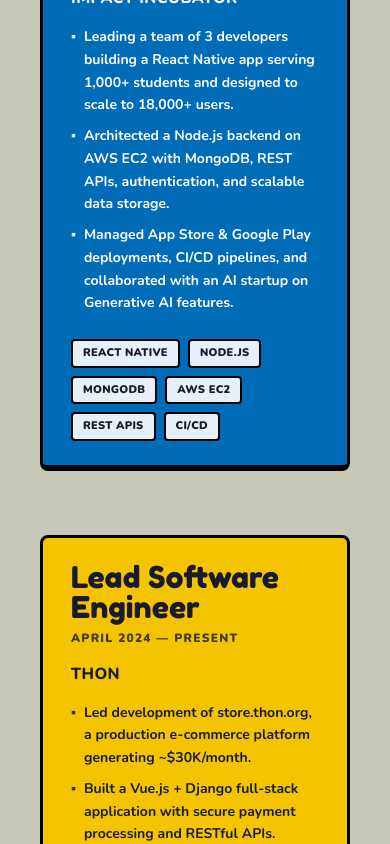
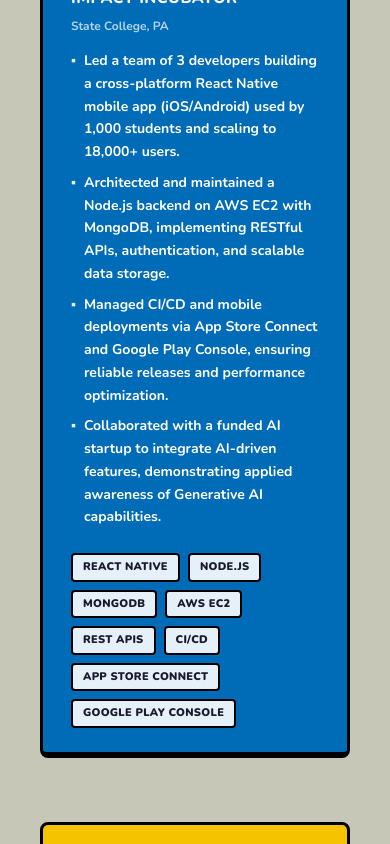
Before and after one commit to kunjp127/kunjp127.github.io, a React (Vite) app: page / in a window 390 px wide. Shown: the part 2120-2964 px from the top of the page. Built offline with nearby package versions, Linux system fonts and the light colour scheme.

Commit message:
More robist experience descriptions

```diff
--- a/index.html
+++ b/index.html
@@ -4,7 +4,72 @@
     <meta charset="UTF-8" />
     <link rel="icon" type="image/svg+xml" href="/favicon.svg" />
     <meta name="viewport" content="width=device-width, initial-scale=1.0" />
-    <title>Kunj Portfolio</title>
+    <title>Kunj Patel — Full-Stack Software Engineer</title>
+    <meta name="description" content="Kunj Patel is a Full-Stack Software Engineer with experience in React, Node.js, AWS, Django, and Vue.js. Penn State CS + MBA. Open to work." />
+    <meta name="keywords" content="Kunj Patel, Software Engineer, Full Stack Developer, React, Node.js, AWS, Django, Vue.js, Penn State, React Native, Python, TypeScript" />
+    <meta property="og:title" content="Kunj Patel — Full-Stack Software Engineer" />
+    <meta property="og:description" content="Full-Stack Engineer building scalable platforms. Led e-commerce generating $30K/month, mobile apps serving 18K+ users, and cloud-native architectures on AWS." />
+    <meta property="og:type" content="website" />
+    <script type="application/ld+json">
+    {
+      "@context": "https://schema.org",
+      "@type": "Person",
+      "name": "Kunj Patel",
+      "jobTitle": "Full-Stack Software Engineer",
+      "url": "https://github.com/kunjp127",
+      "email": "kunjp0127@gmail.com",
+      "telephone": "(570) 780-1667",
+      "sameAs": [
+        "https://www.linkedin.com/in/kunj-patel-a88350237/",
+        "https://github.com/kunjp127"
+      ],
+      "knowsAbout": [
+        "Java", "JavaScript", "TypeScript", "Python", "C/C++", "Dart",
+        "React", "React Native", "Vue.js", "Next.js", "Flutter", "Django", "Node.js",
+        "AWS", "Docker", "Git", "Linux", "MongoDB", "PostgreSQL",
+        "REST APIs", "CI/CD", "Agile/Scrum", "PCI DSS", "CloudFormation"
+      ],
+      "alumniOf": [
+        {
+          "@type": "EducationalOrganization",
+          "name": "The Pennsylvania State University",
+          "department": "Master of Business Administration (MBA)",
+          "startDate": "2025-08",
+          "endDate": "2026-05"
+        },
+        {
+          "@type": "EducationalOrganization",
+          "name": "The Pennsylvania State University",
+          "department": "Bachelor of Science in Computer Science",
+          "startDate": "2021-08",
+          "endDate": "2025-05"
+        }
+      ],
+      "hasCredential": [
+        {
+          "@type": "EducationalOccupationalCredential",
+          "name": "AWS Certified AI Practitioner",
+          "credentialCategory": "Professional Certification",
+          "recognizedBy": {
+            "@type": "Organization",
+            "name": "Amazon Web Services"
+          }
+        }
+      ],
+      "hasOccupation": [
+        {
+          "@type": "Occupation",
+          "name": "Lead Software Engineer",
+          "occupationalCategory": "15-1252.00",
+          "skills": "React Native, Node.js, MongoDB, AWS EC2, CI/CD, REST APIs"
+        }
+      ],
+      "worksFor": {
+        "@type": "Organization",
+        "name": "Impact Incubator"
+      }
+    }
+    </script>
   </head>
   <body>
     <div id="root"></div>
--- a/src/components/Experience.tsx
+++ b/src/components/Experience.tsx
@@ -14,7 +14,9 @@
   interface Job {
     role: string;
     company: string;
+    subtitle?: string;
     period: string;
+    location: string;
     color: LegoColor;
     points: string[];
     stack: string[];
@@ -25,11 +27,13 @@
       role: "Lead Software Engineer",
       company: "Impact Incubator",
       period: "May 2025 — Present",
+      location: "State College, PA",
       color: "blue",
       points: [
-        "Leading a team of 3 developers building a React Native app serving 1,000+ students and designed to scale to 18,000+ users.",
-        "Architected a Node.js backend on AWS EC2 with MongoDB, REST APIs, authentication, and scalable data storage.",
-        "Managed App Store & Google Play deployments, CI/CD pipelines, and collaborated with an AI startup on Generative AI features.",
+        "Led a team of 3 developers building a cross-platform React Native mobile app (iOS/Android) used by 1,000 students and scaling to 18,000+ users.",
+        "Architected and maintained a Node.js backend on AWS EC2 with MongoDB, implementing RESTful APIs, authentication, and scalable data storage.",
+        "Managed CI/CD and mobile deployments via App Store Connect and Google Play Console, ensuring reliable releases and performance optimization.",
+        "Collaborated with a funded AI startup to integrate AI-driven features, demonstrating applied awareness of Generative AI capabilities.",
       ],
       stack: [
         "React Native",
@@ -38,17 +42,25 @@
         "AWS EC2",
         "REST APIs",
         "CI/CD",
+        "App Store Connect",
+        "Google Play Console",
       ],
     },
     {
       role: "Lead Software Engineer",
       company: "THON",
+      subtitle: "The world's largest student-run philanthropy — raised $254M+ for pediatric cancer, mobilizing 16,000+ volunteers",
       period: "April 2024 — Present",
+      location: "State College, PA",
       color: "yellow",
       points: [
-        "Led development of store.thon.org, a production e-commerce platform generating ~$30K/month.",
-        "Built a Vue.js + Django full-stack application with secure payment processing and RESTful APIs.",
-        "Deployed on AWS ECS using Docker and CloudFormation while mentoring 3 developers in an Agile environment.",
+        "Built store.thon.org from the ground up — leading end-to-end development of a production full-stack e-commerce platform serving thousands of users and generating $30K/month in revenue.",
+        "Developed a Vue.js frontend and Django backend, designing RESTful APIs for products, orders, transactions, and internal service integrations.",
+        "Integrated Evalon payment processing with secure payment workflows adhering to PCI DSS compliance best practices including tokenization, encryption, and least-privilege access.",
+        "Integrated the store with multiple internal services for inventory management, order fulfillment, and reporting, ensuring data consistency across THON systems.",
+        "Deployed the application using a production-grade AWS ECS architecture with Docker, CloudFormation, S3, and CloudFront for scalable and repeatable deployments.",
+        "Managed CI/CD pipelines, collaborated through GitHub pull requests, and worked in an Agile/Scrum development environment.",
+        "Monitored and optimized system performance using OpenTelemetry and AWS X-Ray, while leading and mentoring 3 developers across engineering and design teams.",
       ],
       stack: [
         "Vue.js",
@@ -59,12 +71,16 @@
         "S3",
         "CloudFront",
         "OpenTelemetry",
+        "AWS X-Ray",
+        "PCI DSS",
+        "CI/CD",
       ],
     },
     {
       role: "Tech Captain / Full Stack Software Engineer",
       company: "Penn State Homecoming",
       period: "2024 — Present",
+      location: "State College, PA",
       color: "green",
       points: [
         "Designed and built an internal inventory management system from the ground up as the sole developer.",
@@ -81,31 +97,15 @@
       ],
     },
     {
-      role: "THINK Developer",
-      company: "THON",
-      period: "May 2023 — April 2024",
-      color: "purple",
-      points: [
-        "Developed internal software powering THON's inner workings including finances, applications, and organizational operations.",
-        "Built and maintained local tools used across the organization to streamline workflows and data management.",
-        "Transitioned into the Lead Software Engineer role for store.thon.org after demonstrating impact on internal tooling.",
-      ],
-      stack: [
-        "Python",
-        "Django",
-        "JavaScript",
-        "Internal Tools",
-      ],
-    },
-    {
       role: "Solutions Engineer Intern",
       company: "Samtek Inc.",
       period: "June 2024 — August 2024",
+      location: "Aldie, VA",
       color: "red",
       points: [
-        "Developed AWS Lambda functions for cloud cost analysis and reporting.",
-        "Troubleshot data pipelines using Lambda, S3, Glue, Athena, and QuickSight.",
-        "Optimized serverless applications and data queries to improve reporting performance.",
+        "Developed AWS Lambda functions to analyze and display cloud usage costs, working within Scaled Agile development practices.",
+        "Troubleshot and analyzed data pipelines involving Lambda, S3, Glue, Athena, and QuickSight, supporting backend data validation and visualization workflows.",
+        "Debugged serverless applications and optimized data queries to improve reporting accuracy and performance.",
       ],
       stack: [
         "AWS Lambda",
@@ -114,17 +114,39 @@
         "Athena",
         "QuickSight",
         "Python",
+        "Scaled Agile",
+      ],
+    },
+    {
+      role: "THINK Developer",
+      company: "THON",
+      subtitle: "Internal tools powering the world's largest student-run philanthropy",
+      period: "May 2023 — April 2024",
+      location: "State College, PA",
+      color: "purple",
+      points: [
+        "Developed internal software powering THON's core operations including finances, applications, and organizational workflows for 16,000+ volunteers.",
+        "Built and maintained tools used across the organization to streamline data management and cross-team coordination.",
+        "Demonstrated impact on internal tooling that led to promotion into the Lead Software Engineer role for store.thon.org.",
+      ],
+      stack: [
+        "Python",
+        "Django",
+        "JavaScript",
+        "REST APIs",
+        "Internal Tools",
       ],
     },
     {
       role: "IT Support Specialist",
       company: "Penn State Scranton",
       period: "Sept 2022 — Aug 2023",
+      location: "Dunmore, PA",
       color: "teal",
       points: [
-        "Assisted professors, students, and staff in resolving IT issues ranging from basic connectivity to complex classroom hardware.",
-        "Debugged and maintained classroom technology including projectors, computers, microphones, and AV systems.",
-        "Imaged computers with PSU software across professor workstations, laptops, and personal devices; performed hands-on hardware troubleshooting.",
+        "Assisted professors, students, and staff in resolving IT issues ranging from network connectivity to complex classroom hardware failures.",
+        "Debugged and maintained classroom technology including projectors, computers, microphones, and AV systems across multiple buildings.",
+        "Imaged computers with PSU software across professor workstations, laptops, and personal devices; performed hands-on hardware troubleshooting and diagnosis.",
       ],
       stack: [
         "Hardware",
@@ -132,6 +154,7 @@
         "Networking",
         "AV Systems",
         "Troubleshooting",
+        "Windows",
       ],
     },
   ];
@@ -184,7 +207,7 @@
                 initial={{ opacity: 0, x: alignRight ? 60 : -60 }}
                 whileInView={{ opacity: 1, x: 0 }}
                 viewport={{ once: true, amount: 0.2 }}
-                transition={{ duration: 0.6, delay: 0.1, ease: "easeOut" }}
+                transition={{ duration: 0.6, delay: 0.1, ease: "easeOut" as const }}
               >
                 <div className="hidden md:block absolute left-1/2 top-8 -translate-x-1/2 w-6 h-6 rounded-full bg-lego-dark border-[3px] border-black z-10" />
 
@@ -212,11 +235,22 @@
                         </span>
                       </div>
 
-                      <p
-                        className={`font-nunito font-extrabold text-base uppercase tracking-wide ${c.text}`}
-                      >
-                        {job.company}
-                      </p>
+                      <div className="flex flex-wrap items-center justify-between gap-2">
+                        <p
+                          className={`font-nunito font-extrabold text-base uppercase tracking-wide ${c.text}`}
+                        >
+                          {job.company}
+                        </p>
+                        <span className={`font-nunito font-bold text-xs ${c.text} opacity-70`}>
+                          {job.location}
+                        </span>
+                      </div>
+
+                      {job.subtitle && (
+                        <p className={`font-nunito font-semibold text-xs italic ${c.text} opacity-80 -mt-2`}>
+                          {job.subtitle}
+                        </p>
+                      )}
 
                       <ul className="space-y-2">
                         {job.points.map((pt, j) => (
@@ -224,7 +258,7 @@
                             key={j}
                             className={`font-nunito text-sm leading-relaxed ${c.text} flex gap-2`}
                           >
-                            <span className="opacity-90">▪</span>
+                            <span className="opacity-90 shrink-0">▪</span>
                             <span className="font-semibold">{pt}</span>
                           </li>
                         ))}
--- a/src/components/Projects.tsx
+++ b/src/components/Projects.tsx
@@ -4,6 +4,7 @@
 interface Project {
   title: string;
   description: string;
+  highlights: string[];
   stack: string[];
   color: string;
   github?: string;
@@ -14,38 +15,75 @@
   {
     title: "THON E-Commerce Store",
     description:
-      "Full-stack e-commerce platform generating ~$30K/month in revenue. Built with Vue.js frontend, Django REST backend, and deployed on AWS ECS with Docker.",
-    stack: ["Vue.js", "Django", "AWS ECS", "Docker", "S3", "CloudFront"],
+      "Production full-stack e-commerce platform for the world's largest student-run philanthropy ($254M+ raised).",
+    highlights: [
+      "Generates $30K/month in revenue serving thousands of users",
+      "PCI DSS compliant payment processing with Evalon integration",
+      "Production-grade AWS ECS architecture with Docker, CloudFormation, S3, and CloudFront",
+    ],
+    stack: ["Vue.js", "Django", "AWS ECS", "Docker", "CloudFormation", "PCI DSS"],
     color: "bg-lego-blue",
     live: "https://store.thon.org",
   },
   {
-    title: "Impact Incubator App",
+    title: "Impact Incubator Mobile App",
     description:
-      "React Native mobile app serving 1,000+ students with a Node.js backend on AWS. Features authentication, real-time data, and Generative AI integrations.",
-    stack: ["React Native", "Node.js", "MongoDB", "AWS EC2", "GenAI"],
+      "Cross-platform mobile application (iOS/Android) serving 1,000 students and designed to scale to 18,000+ users.",
+    highlights: [
+      "Led team of 3 developers with CI/CD via App Store Connect & Google Play",
+      "Node.js backend on AWS EC2 with MongoDB and RESTful APIs",
+      "AI-driven features in collaboration with a funded AI startup",
+    ],
+    stack: ["React Native", "Node.js", "MongoDB", "AWS EC2", "GenAI", "CI/CD"],
     color: "bg-lego-green",
+  },
+  {
+    title: "Karya",
+    description:
+      "Cross-platform mobile application for note-taking and task management with cloud synchronization.",
+    highlights: [
+      "Built with Flutter for seamless iOS/Android experience",
+      "Serverless backend with AWS Lambda and DynamoDB for low-latency data storage",
+      "Features task creation, categorization, and real-time cloud sync",
+    ],
+    stack: ["Flutter", "AWS Lambda", "DynamoDB", "Dart"],
+    color: "bg-lego-orange",
   },
   {
     title: "Inventory Management System",
     description:
-      "Internal tool built from scratch for Penn State Homecoming. Streamlines inventory tracking with a containerized Django + Vue.js stack on Linux.",
+      "Internal tool built from scratch as the sole developer for Penn State Homecoming operations.",
+    highlights: [
+      "Full-stack Django + Vue.js application for inventory tracking",
+      "Containerized with Docker and deployed to Linux VM",
+      "Streamlined management workflows across the organization",
+    ],
     stack: ["Django", "Vue.js", "Docker", "Docker Compose", "Linux"],
-    color: "bg-lego-orange",
+    color: "bg-lego-red",
   },
   {
     title: "Cloud Cost Analyzer",
     description:
-      "Serverless pipeline for cloud cost analysis and reporting at Samtek Inc. Leverages AWS Lambda, Glue, and Athena for optimized data queries.",
-    stack: ["AWS Lambda", "Python", "Glue", "Athena", "QuickSight"],
-    color: "bg-lego-red",
+      "Serverless data pipeline for cloud usage cost analysis and executive reporting at Samtek Inc.",
+    highlights: [
+      "AWS Lambda functions for automated cost analysis",
+      "Data pipeline with S3, Glue, Athena, and QuickSight",
+      "Optimized queries improving reporting accuracy and performance",
+    ],
+    stack: ["AWS Lambda", "Python", "S3", "Glue", "Athena", "QuickSight"],
+    color: "bg-lego-purple",
   },
   {
     title: "Portfolio Site",
     description:
-      "This very site! A LEGO-themed portfolio built with React, Tailwind CSS, and Framer Motion. Designed to impress both humans and AI reviewers.",
+      "LEGO-themed portfolio with Framer Motion animations, structured data for AI parsing, and responsive design.",
+    highlights: [
+      "React + TypeScript with Tailwind CSS and Framer Motion",
+      "JSON-LD structured data for ATS and AI hiring tool compatibility",
+      "3D tilt effects, scroll-reveal animations, and spring physics",
+    ],
     stack: ["React", "TypeScript", "Tailwind", "Framer Motion", "Vite"],
-    color: "bg-lego-purple",
+    color: "bg-lego-teal",
     github: "https://github.com/kunjp127/portfolio",
   },
 ];
@@ -116,9 +154,18 @@
               </div>
             </div>
 
-            <p className="font-nunito text-sm leading-relaxed text-white/90 font-semibold">
+            <p className="font-nunito text-sm leading-relaxed text-white/90 font-bold">
               {project.description}
             </p>
+
+            <ul className="space-y-1.5">
+              {project.highlights.map((h, i) => (
+                <li key={i} className="font-nunito text-xs leading-relaxed text-white/85 flex gap-2">
+                  <span className="shrink-0">▪</span>
+                  <span className="font-semibold">{h}</span>
+                </li>
+              ))}
+            </ul>
 
             <div className="flex flex-wrap gap-2 mt-auto pt-2">
               {project.stack.map((tech) => (
--- a/src/components/Skills.tsx
+++ b/src/components/Skills.tsx
@@ -1,31 +1,51 @@
 import { motion } from "framer-motion";
 import {
-  FaReact, FaNodeJs, FaAws, FaDocker, FaPython, FaVuejs, FaGitAlt,
+  FaReact, FaNodeJs, FaAws, FaDocker, FaPython, FaVuejs, FaGitAlt, FaJava, FaLinux,
 } from "react-icons/fa6";
 import {
-  SiTypescript, SiDjango, SiMongodb, SiPostgresql, SiTailwindcss, SiGraphql,
+  SiTypescript, SiDjango, SiMongodb, SiFlutter, SiCplusplus, SiNextdotjs,
+  SiTailwindcss, SiJavascript,
 } from "react-icons/si";
 
-interface Skill {
-  name: string;
-  icon: React.ReactNode;
-  color: string;
+interface SkillCategory {
+  title: string;
+  skills: { name: string; icon: React.ReactNode; color: string }[];
 }
 
-const skills: Skill[] = [
+const categories: SkillCategory[] = [
+  {
+    title: "Languages",
+    skills: [
+      { name: "Java", icon: <FaJava />, color: "bg-lego-red" },
+      { name: "JavaScript", icon: <SiJavascript />, color: "bg-lego-yellow" },
+      { name: "TypeScript", icon: <SiTypescript />, color: "bg-lego-blue" },
+      { name: "Python", icon: <FaPython />, color: "bg-lego-green" },
+      { name: "C/C++", icon: <SiCplusplus />, color: "bg-lego-purple" },
+    ],
+  },
+  {
+    title: "Frameworks",
+    skills: [
       { name: "React", icon: <FaReact />, color: "bg-lego-blue" },
-  { name: "TypeScript", icon: <SiTypescript />, color: "bg-lego-blue" },
+      { name: "React Native", icon: <FaReact />, color: "bg-lego-teal" },
+      { name: "Vue.js", icon: <FaVuejs />, color: "bg-lego-green" },
+      { name: "Next.js", icon: <SiNextdotjs />, color: "bg-lego-dark" },
+      { name: "Flutter", icon: <SiFlutter />, color: "bg-lego-blue" },
+      { name: "Django", icon: <SiDjango />, color: "bg-lego-green" },
       { name: "Node.js", icon: <FaNodeJs />, color: "bg-lego-green" },
-  { name: "Python", icon: <FaPython />, color: "bg-lego-yellow" },
+      { name: "Tailwind", icon: <SiTailwindcss />, color: "bg-lego-teal" },
+    ],
+  },
+  {
+    title: "Tools & Cloud",
+    skills: [
       { name: "AWS", icon: <FaAws />, color: "bg-lego-orange" },
       { name: "Docker", icon: <FaDocker />, color: "bg-lego-blue" },
-  { name: "Vue.js", icon: <FaVuejs />, color: "bg-lego-green" },
-  { name: "Django", icon: <SiDjango />, color: "bg-lego-green" },
+      { name: "Git", icon: <FaGitAlt />, color: "bg-lego-red" },
+      { name: "Linux", icon: <FaLinux />, color: "bg-lego-dark" },
       { name: "MongoDB", icon: <SiMongodb />, color: "bg-lego-green" },
-  { name: "PostgreSQL", icon: <SiPostgresql />, color: "bg-lego-blue" },
-  { name: "Tailwind", icon: <SiTailwindcss />, color: "bg-lego-teal" },
-  { name: "GraphQL", icon: <SiGraphql />, color: "bg-lego-pink" },
-  { name: "Git", icon: <FaGitAlt />, color: "bg-lego-red" },
+    ],
+  },
 ];
 
 export default function Skills() {
@@ -48,14 +68,26 @@
         </h2>
       </motion.div>
 
+      <div className="space-y-12">
+        {categories.map((category) => (
+          <div key={category.title}>
+            <motion.h3
+              className="font-fredoka text-2xl text-lego-dark mb-5 [text-shadow:1px_1px_0_rgba(0,0,0,0.1)]"
+              initial={{ opacity: 0, x: -20 }}
+              whileInView={{ opacity: 1, x: 0 }}
+              viewport={{ once: true }}
+              transition={{ duration: 0.4 }}
+            >
+              {category.title}
+            </motion.h3>
             <motion.div
-        className="grid grid-cols-2 sm:grid-cols-3 md:grid-cols-4 lg:grid-cols-5 gap-5"
+              className="grid grid-cols-2 sm:grid-cols-3 md:grid-cols-4 lg:grid-cols-6 gap-4"
               initial="hidden"
               whileInView="show"
               viewport={{ once: true, amount: 0.2 }}
-        variants={{ hidden: {}, show: { transition: { staggerChildren: 0.06 } } }}
+              variants={{ hidden: {}, show: { transition: { staggerChildren: 0.05 } } }}
             >
-        {skills.map((skill) => (
+              {category.skills.map((skill) => (
                 <motion.div
                   key={skill.name}
                   variants={{
@@ -65,17 +97,20 @@
                   whileHover={{ scale: 1.1, rotate: 2, y: -5 }}
                   whileTap={{ scale: 0.95 }}
                   transition={{ type: "spring", stiffness: 300, damping: 20 }}
-            className={`${skill.color} border-[3px] border-black border-b-[6px] rounded-lg p-5 flex flex-col items-center gap-3 cursor-default`}
+                  className={`${skill.color} border-[3px] border-black border-b-[6px] rounded-lg p-4 flex flex-col items-center gap-2 cursor-default`}
                 >
-            <span className="text-3xl text-white drop-shadow-[1px_1px_0_rgba(0,0,0,0.3)]">
+                  <span className="text-2xl text-white drop-shadow-[1px_1px_0_rgba(0,0,0,0.3)]">
                     {skill.icon}
                   </span>
-            <span className="font-nunito font-black text-xs uppercase tracking-wider text-white">
+                  <span className="font-nunito font-black text-[10px] uppercase tracking-wider text-white text-center">
                     {skill.name}
                   </span>
                 </motion.div>
               ))}
             </motion.div>
+          </div>
+        ))}
+      </div>
     </section>
   );
 }
```
Also changed, not shown: src/components/Education.tsx (+15 -10 lines). Lines whose indentation alone changed are shown as unchanged.
